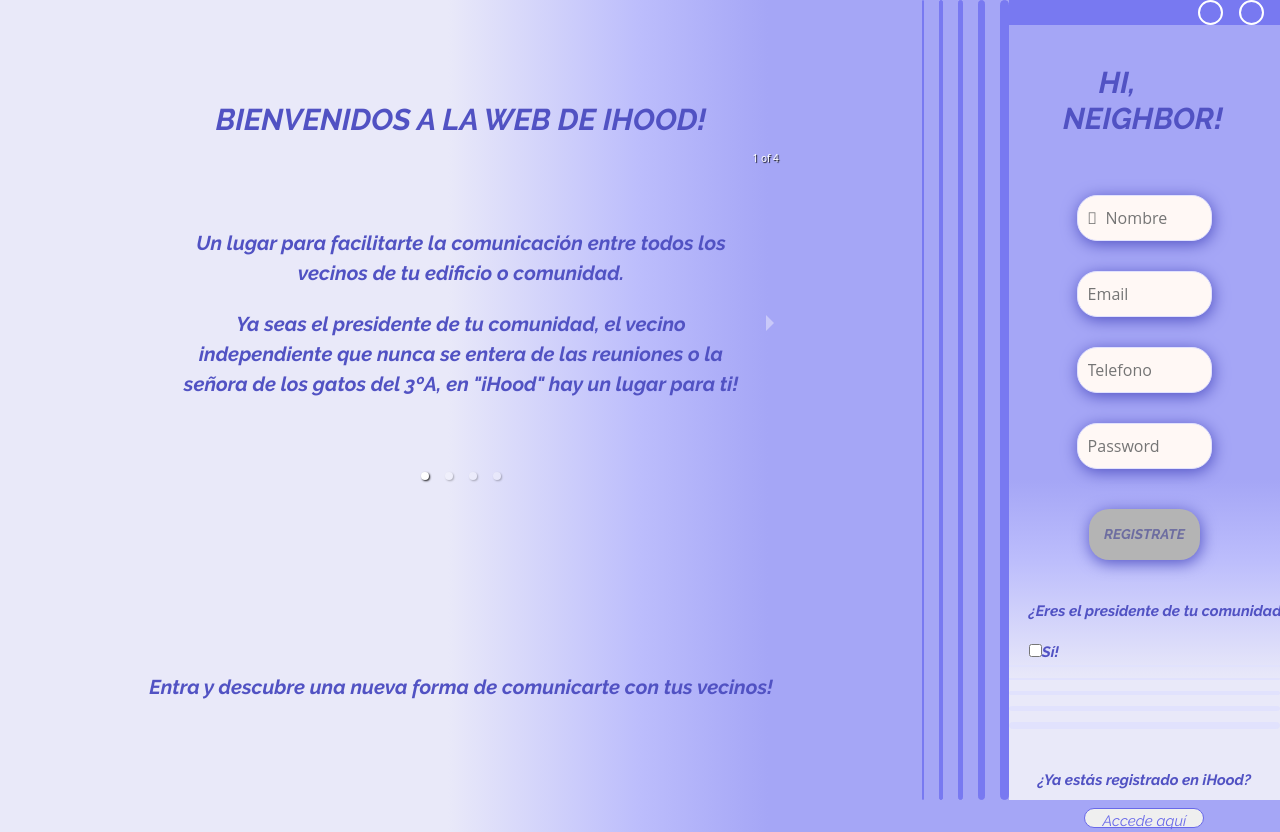
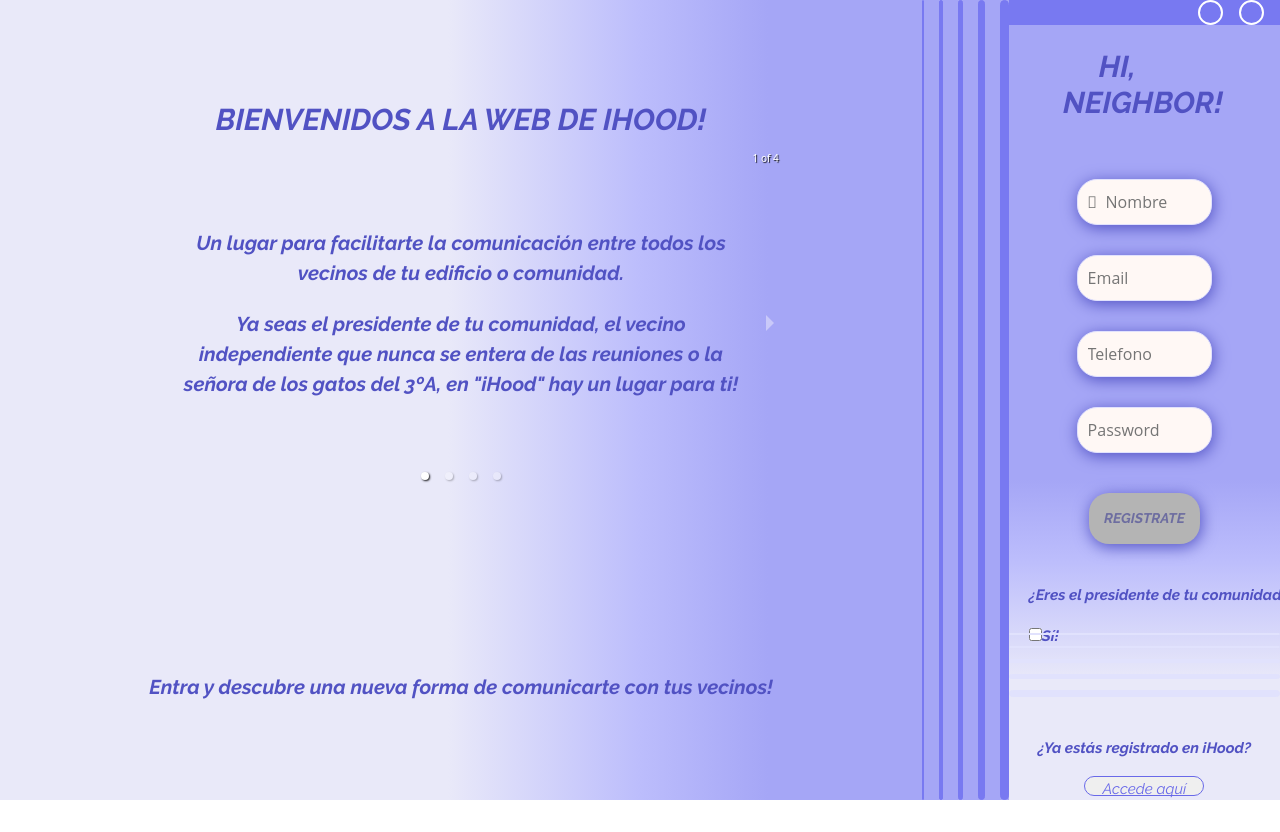
Before and after one commit to fullstacktf/ihood-frontend-definitive, a React (Create React App) app: page / in a window 1280 px wide. After the commit the page ends 800 px from the top, so only its background shows below. Built offline with nearby package versions, Linux system fonts and the light colour scheme; some icons are missing.

Commit message:
modify display in some elements

```diff
--- a/src/components/SignUp/css/Signup.module.css
+++ b/src/components/SignUp/css/Signup.module.css
@@ -1,5 +1,4 @@
 @import url('https://fonts.googleapis.com/css2?family=Raleway:ital,wght@1,400;1,600;1,700;1,800&display=swap');
-
 
 .signupContainer {
   display: flex;
@@ -7,7 +6,7 @@
   align-items: center;
   flex-direction: column;
   width: 100%;
-  height: 100%;
+  height: 95vh;
 }
 
 .langNav {
```
